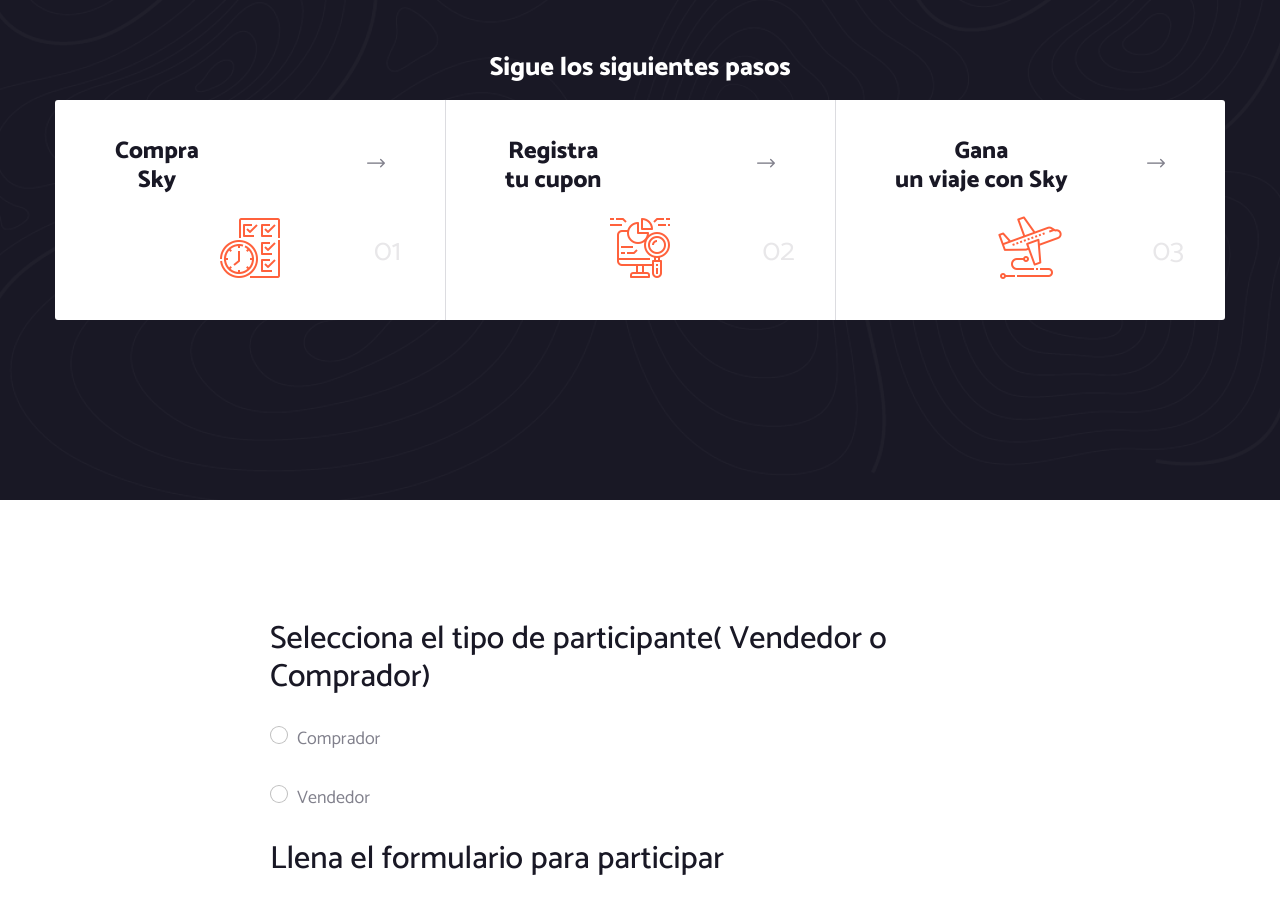
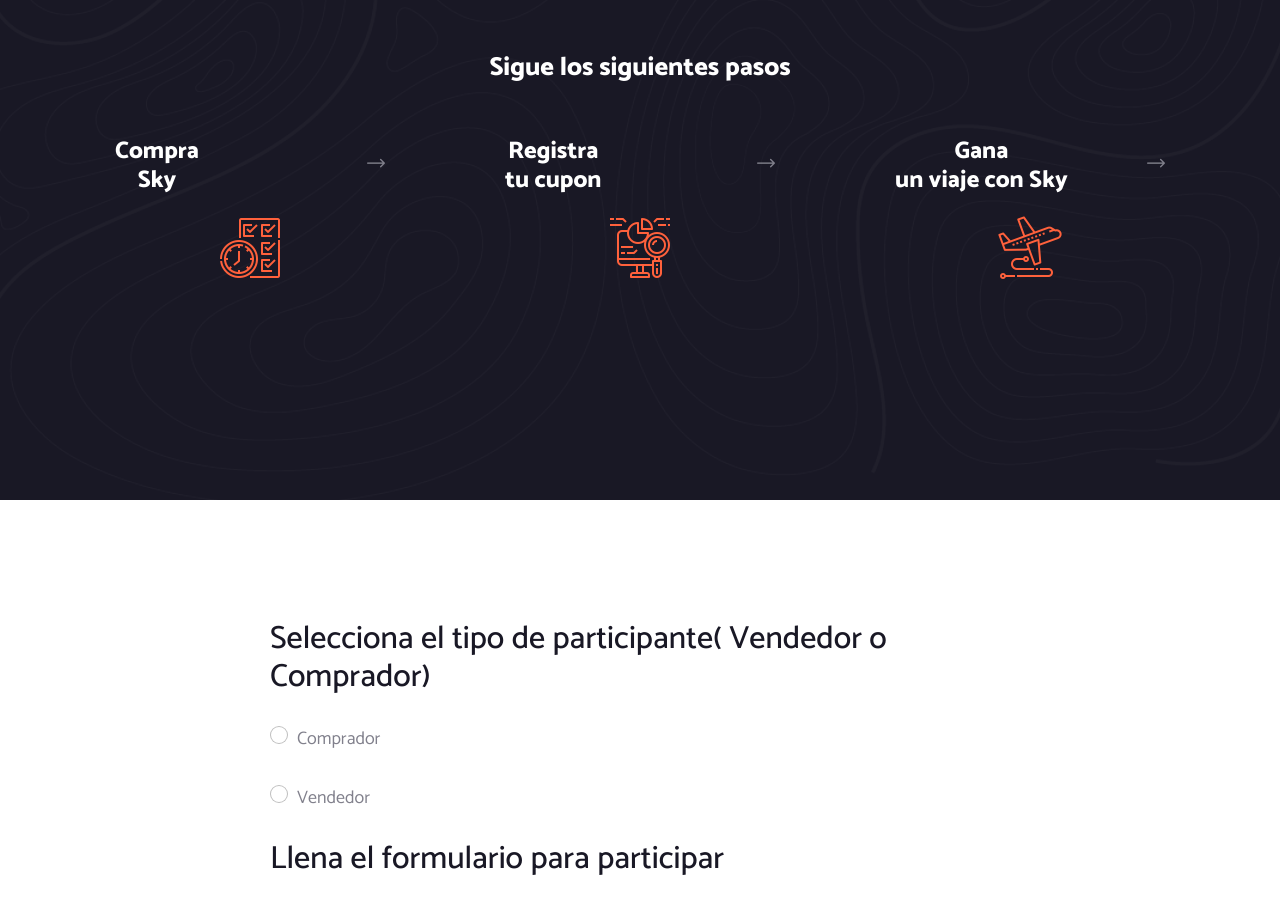
Before and after one commit to SebastianMujica/sky-landing-concurso, a Next.js app: page / in a window 1280 px wide. Shown: the part 1060-1957 px from the top of the page. Built offline with nearby package versions, Linux system fonts and the light colour scheme; no server answers.

Commit message:
simplificacion de los pasos

```diff
--- a/src/components/WelcomeSection/SingleFeatureOne.js
+++ b/src/components/WelcomeSection/SingleFeatureOne.js
@@ -6,9 +6,9 @@
   const { title, href, icon } = feature;
 
   return (
-    <li className="welcome-one__feature-single animated fadeInUp">
+    <li className="welcome-one__feature-single animated fadeInUp" >
       <div className="welcome-one__feature-content">
-        <h3 className="welcome-one__feature-title">
+        <h3 className="welcome-one__feature-title" style={{color:"white"}}>
 
             <TextSplit text={title} />
 
@@ -22,7 +22,6 @@
       <div className="welcome-one__feature-icon">
         <span className={icon}></span>
       </div>
-      <div className="welcome-one__feature-count"></div>
     </li>
   );
 };
--- a/src/components/WelcomeSection/WelcomeOne.js
+++ b/src/components/WelcomeSection/WelcomeOne.js
@@ -52,7 +52,6 @@
           </div>
         </Container>
       </section>
-      <VideoModal isOpen={isOpen} setOpen={setOpen} videoId={videoId} />
     </>
   );
 };
```
Also changed, not shown: src/styles/style.css.
